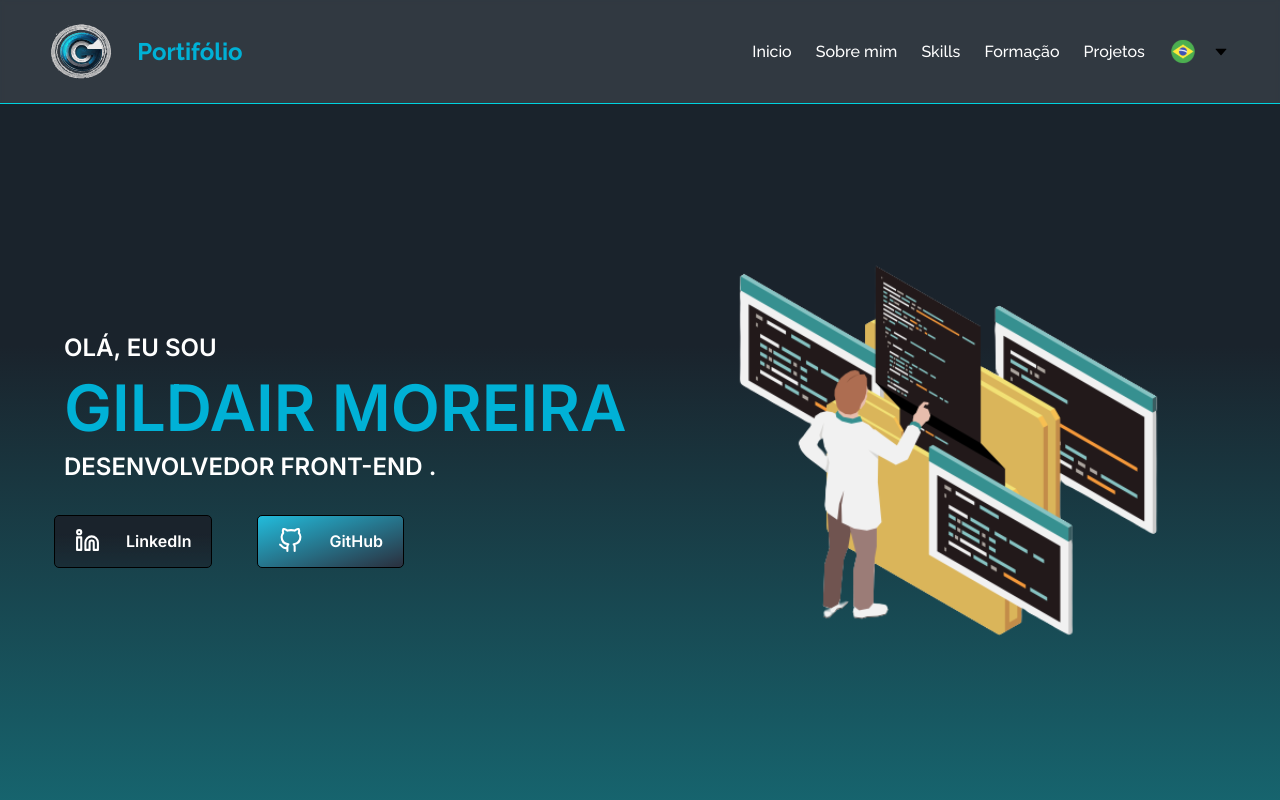
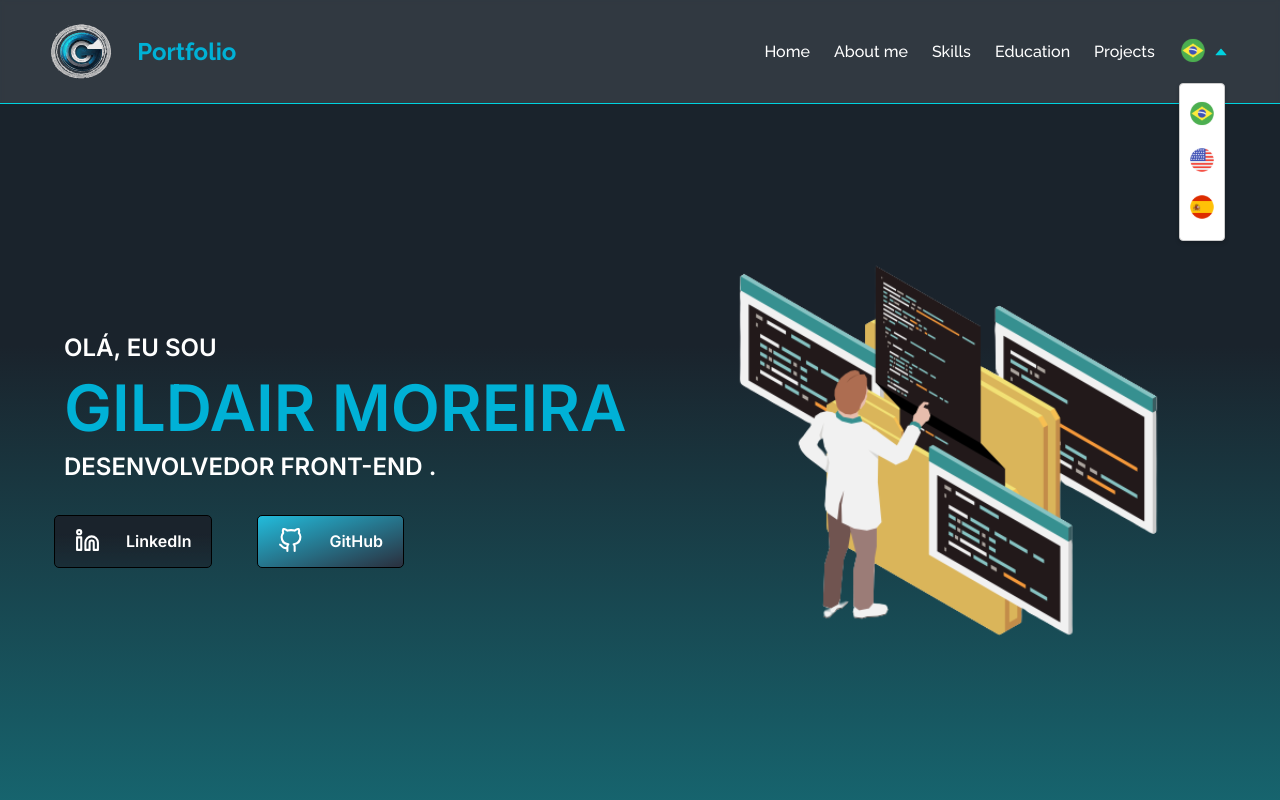
Before and after one commit to gildairmoreira/portifolio, a React (Create React App) app: page / in a window 1280 px wide. Both pictures are taken after a click on the element 1198 px from the left and 51 px from the top of the page. Shown: the top 800 px of the page. Built offline with nearby package versions, Linux system fonts and the light colour scheme.

Commit message:
translate

```diff
--- a/package.json
+++ b/package.json
@@ -10,8 +10,11 @@
     "@types/node": "^16.18.18",
     "@types/react": "^18.0.28",
     "@types/react-dom": "^18.0.11",
+    "i18next": "^22.4.14",
+    "i18next-browser-languagedetector": "^7.0.1",
     "react": "^18.2.0",
     "react-dom": "^18.2.0",
+    "react-i18next": "^12.2.0",
     "react-icons": "^4.8.0",
     "react-scripts": "5.0.1",
     "react-scroll": "^1.8.9",
--- a/public/index.html
+++ b/public/index.html
@@ -1,5 +1,5 @@
 <!DOCTYPE html>
-<html lang="pt-br">
+<html lang="en">
   <head>
     <meta charset="utf-8" />
     <link rel="icon" href="%PUBLIC_URL%/favicon.ico" />
--- a/src/assets/common/BotaoProjetos/botaoProjetos.module.scss
+++ b/src/assets/common/BotaoProjetos/botaoProjetos.module.scss
@@ -81,7 +81,7 @@
 
     }
     .projeto__linkver{
-       background: linear-gradient($fundo-claro-escuro, $fundo-claro-escuro) padding-box, linear-gradient(132.33deg, #22BCDC -0.67%, #ffffff 102.54%) border-box;
+       background: linear-gradient($fundo-escuro, $fundo-escuro) padding-box, linear-gradient(132.33deg, #22BCDC -0.67%, #ffffff 102.54%) border-box;
 
        &:hover:before {
 
@@ -100,7 +100,7 @@
         }
     }
     .projeto__linkrepo{
-       background: linear-gradient($fundo-claro-escuro, $fundo-claro-escuro) padding-box, linear-gradient(45.59deg, rgb(255, 255, 255) 0%, #000000 100%) border-box;
+       background: linear-gradient($fundo-escuro, $fundo-escuro) padding-box, linear-gradient(45.59deg, rgb(255, 255, 255) 0%, #000000 100%) border-box;
 
        &:hover:before {
 
--- a/src/components/Cabecalho/cabecalho.module.scss
+++ b/src/components/Cabecalho/cabecalho.module.scss
@@ -6,16 +6,15 @@
   top: 0;
   left: 0;
   right: 0;
-  animation: fadeIn 1s ease-in-out ;
+  animation: fadeIn 1s ease-in-out;
   height: 10vh !important;
-   z-index: 100;
-   .logo h3{
+  z-index: 100;
+  .logo h3 {
     display: none;
-   }
-   li {
+  }
+  li {
     color: $preto;
-   }
-
+  }
 }
 .cabecalho {
   background: rgba(255, 255, 255, 0.1);
@@ -52,13 +51,21 @@
 
   nav {
     display: flex;
-    .container__idioma{
+
+    .container__idioma {
       display: flex;
       align-items: center;
-      .setaDown{
-        width: 50%;
+      cursor: pointer;
+
+      .setaDown {
+        transition: transform .6s ease-in-out;
+      }
+      .aberto {
+        transform: rotate(180deg);
+        color: $azul-detail;
       }
     }
+
     ul {
       color: $branco;
       display: flex;
@@ -82,8 +89,6 @@
           animation: fade-in 0.3s ease-in;
         }
       }
-
-
     }
   }
 }
@@ -96,12 +101,3 @@
     transform: scaleX(1);
   }
 }
-/*0% {
-      opacity: 0;
-      transform: translateX(-10px);
-    }
-    100% {
-      opacity: 1;
-      transform: translateX(0);
-    }  Dentro pra fora
-    */
--- a/src/components/Cabecalho/index.tsx
+++ b/src/components/Cabecalho/index.tsx
@@ -4,13 +4,16 @@ import styles from './cabecalho.module.scss'
 import ItensNavegação from './itensNav/ItensNavegação'
 import { Link } from 'react-scroll';
 import { AiFillCaretDown } from 'react-icons/ai';
-import SeletorLingua from './itensNav/seletor-linguagem/languageSelector';
+import SeletorLingua from './itensNav/seletor-linguagem/SeletorLingua';
+import { useTranslation } from "react-i18next";
+
 
 
 export default function Cabecalho()
 {
+  const {t} = useTranslation();
+
   const [ isFixed, setIsFixed ] = useState(false);
-
   function handleScroll()
   {
     if (window.pageYOffset > 0 && !isFixed)
@@ -24,6 +27,13 @@ export default function Cabecalho()
 
   window.addEventListener('scroll', handleScroll);
 
+  const [ isMenuOpen, setIsMenuOpen ] = useState(false);
+
+  function handleClick()
+  {
+    setIsMenuOpen(!isMenuOpen);
+  }
+
   return (
     <header className={`${styles.cabecalho} ${isFixed ? styles.fixed : ''}`}>
       <Link
@@ -35,14 +45,14 @@ export default function Cabecalho()
       >
         <div className={styles.logo}>
           <LogoLetraG />
-          <h3>Portifólio</h3>
+          <h3>{t('Portifolio')}</h3>
         </div>
       </Link>
       <nav className={styles.cabecalho__navegação}>
         <ItensNavegação />
-        <div className={styles.container__idioma}>
-          <SeletorLingua/>
-          <AiFillCaretDown className={styles.setaDown} />
+        <div className={styles.container__idioma} onClick={handleClick}>
+          <SeletorLingua isMenuOpen={isMenuOpen} setIsMenuOpen={setIsMenuOpen} />
+          <AiFillCaretDown className={`${styles.setaDown} ${isMenuOpen ? styles.aberto : ''}`} />
         </div>
       </nav>
 
--- a/src/components/Cabecalho/itensNav/ItensNavegação.tsx
+++ b/src/components/Cabecalho/itensNav/ItensNavegação.tsx
@@ -1,10 +1,11 @@
+import { useTranslation } from 'react-i18next';
 import styles from './itensNavegacao.module.scss'
-import { AiFillCaretDown } from 'react-icons/ai'
 import { Link } from "react-scroll";
 
 
 export default function ItensNavegação()
 {
+    const {t} = useTranslation()
 
     return (
         <ul className={styles.lista__links}>
@@ -16,8 +17,9 @@ export default function ItensNavegação()
                     smooth={true}
                     offset={-70}
                     duration={500}
+                    className={styles.item__link}
                 >
-                    <p>Inicio</p>
+                    <p>{t("Inicio")}</p>
                 </Link>
             </li>
             <li className={styles.item__lista}>
@@ -28,8 +30,9 @@ export default function ItensNavegação()
                     smooth={true}
                     offset={-70}
                     duration={500}
+                    className={styles.item__link}
                 >
-                    <p>Sobre mim</p>
+                    <p>{t("Sobre mim")}</p>{/* {t("Sobre mim")} */}
                 </Link>
             </li>
             <li className={styles.item__lista}>
@@ -40,8 +43,9 @@ export default function ItensNavegação()
                     smooth={true}
                     offset={-70}
                     duration={500}
+                    className={styles.item__link}
                 >
-                    <p>Skills</p>
+                    <p>{t("Skills")}</p>
                 </Link>
             </li>
             <li className={styles.item__lista}>
@@ -52,8 +56,9 @@ export default function ItensNavegação()
                     smooth={true}
                     offset={-70}
                     duration={500}
+                    className={styles.item__link}
                 >
-                    <p>Formação</p>
+                    <p>{t("Formação")}</p>
                 </Link>
             </li>
             <li className={styles.item__lista}>
@@ -64,9 +69,10 @@ export default function ItensNavegação()
                     smooth={true}
                     offset={-70}
                     duration={500}
+                    className={styles.item__link}
                 >
 
-                    <p>Projetos</p>
+                   <p>{t("Projetos")}</p>
                 </Link>
             </li>
 
--- a/src/components/Cabecalho/itensNav/seletor-linguagem/languageSelector.tsx
+++ b/src/components/Cabecalho/itensNav/seletor-linguagem/SeletorLingua.tsx
@@ -3,6 +3,7 @@ import LogoBrasil from 'assets/componentesImagens/LogoBrasil';
 import LogoUSA from 'assets/componentesImagens/LogoUSA';
 import LogoSPA from 'assets/componentesImagens/LogoSPA';
 import styles from './linguagem.module.scss';
+import i18n from 'i18n/i18n.js';
 
 interface ILanguageMenuProps
 {
@@ -10,8 +11,15 @@ interface ILanguageMenuProps
     selectedLanguage: string;
 }
 
+interface ISeletorLinguaProps
+{
+    isMenuOpen: boolean;
+    setIsMenuOpen: (isMenuOpen: boolean) => void;
+}
+
 const LanguageMenu = ({ handleLanguageChange, selectedLanguage }: ILanguageMenuProps) =>
 {
+
     return (
         <ul
             className={
@@ -21,75 +29,82 @@ const LanguageMenu = ({ handleLanguageChange, selectedLanguage }: ILanguageMenuP
             }
         >
             <li>
-                <a
-                    href='/'
+                <span
+
                     onClick={(e) =>
                     {
                         e.preventDefault();
                         handleLanguageChange('pt-br');
+                        //aqui sera chamada a função para mudar a lingua para portugues
                     }}
                     aria-label='Selecionar idioma português do Brasil'
                 >
                     <LogoBrasil />
-                </a>
+                </span>
             </li>
             <li>
-                <a
-                    href='/'
+                <span
+
                     onClick={(e) =>
                     {
                         e.preventDefault();
                         handleLanguageChange('en-us');
+                        //aqui sera chamada a função para mudar a lingua para ingles
                     }}
                     aria-label='Selecionar idioma inglês'
                 >
                     <LogoUSA />
-                </a>
+                </span>
             </li>
             <li>
-                <a
-                    href='/'
+                <span
                     onClick={(e) =>
                     {
                         e.preventDefault();
                         handleLanguageChange('es-es');
+                        //aqui sera chamada a função para mudar a lingua para espanhol
                     }}
                     aria-label='Selecionar idioma espanhol'
                 >
                     <LogoSPA />
-                </a>
+                </span>
             </li>
         </ul>
+
     );
 };
 
-export default function SeletorLingua () {
+
+
+
+export default function SeletorLingua({ isMenuOpen, setIsMenuOpen }: ISeletorLinguaProps)
+{
     const [ selectedLanguage, setSelectedLanguage ] = useState('pt-br');
-    const [ isMenuOpen, setIsMenuOpen ] = useState(false);
-
     const handleLanguageChange = (language: string) =>
     {
         setSelectedLanguage(language);
         setIsMenuOpen(false);
+        console.log('Idioma portuguesaaaaassss')
     };
 
-    const toggleMenu = () =>
-    {
-        setIsMenuOpen(!isMenuOpen);
-    };
+
 
     return (
         <ul className={styles.lista__idiomas}>
             <li className={styles.item__idioma}>
-                <a href='/' onClick={(e) => { e.preventDefault(); toggleMenu(); }}>
+                <span onClick={(e) => { e.preventDefault(); setIsMenuOpen(!isMenuOpen); }}>
                     {selectedLanguage === 'pt-br' ? (
+                        console.log('Idioma portugues'),
                         <LogoBrasil />
+
                     ) : selectedLanguage === 'en-us' ? (
+                        console.log('Idioma english'),
                         <LogoUSA />
                     ) : (
+                        console.log('Idioma espano'),
                         <LogoSPA />
                     )}
-                </a>
+                </span>
                 {isMenuOpen && (
                     <LanguageMenu
                         handleLanguageChange={handleLanguageChange}
--- a/src/components/Cabecalho/itensNav/seletor-linguagem/linguagem.module.scss
+++ b/src/components/Cabecalho/itensNav/seletor-linguagem/linguagem.module.scss
@@ -2,6 +2,7 @@
   display: flex;
   align-items: center;
   position: relative;
+  margin-right: -10px;
 }
 
 .item__idioma {
--- /dev/null
+++ b/src/i18n/i18n.ts
@@ -0,0 +1,40 @@
+import i18n from "i18next";
+import { initReactI18next } from "react-i18next";
+import ptTranslation from "./locales/pt/pt.json";
+import enTranslation from "./locales/en/en.json";
+import esTranslation from "./locales/es/es.json";
+
+const resources = {
+  en: {
+    translation: {
+      'Portifolio': "Portfolio",
+      'Inicio': "Home",
+      "Sobre mim": "About me",
+      'Skills': "Skills",
+      'Formação': "Education",
+     'Projetos': "Projects",
+    },
+  },
+
+  pt: {
+    translation: {
+      Portifolio: "PortifoliIIIo",
+      Inicio: "Inicio",
+      "Sobre mim": "Sobre mim",
+      Skills: "Skills",
+      Formação: "Formação",
+      Projetos: "Projetos",
+    },
+  },
+};
+
+i18n.use(initReactI18next).init({
+  lng: "en",
+  resources,
+  fallbackLng: "en",
+  interpolation: {
+    escapeValue: false,
+  },
+});
+
+export default i18n;
--- a/src/index.tsx
+++ b/src/index.tsx
@@ -1,6 +1,7 @@
 import React from 'react';
 import ReactDOM from 'react-dom/client';
 import App from './pages/App';
+import './i18n/i18n'
 
 const root = ReactDOM.createRoot(
   document.getElementById('root') as HTMLElement
```
Also changed, not shown: 1 other file (tests, documents, lock files or other folders).
